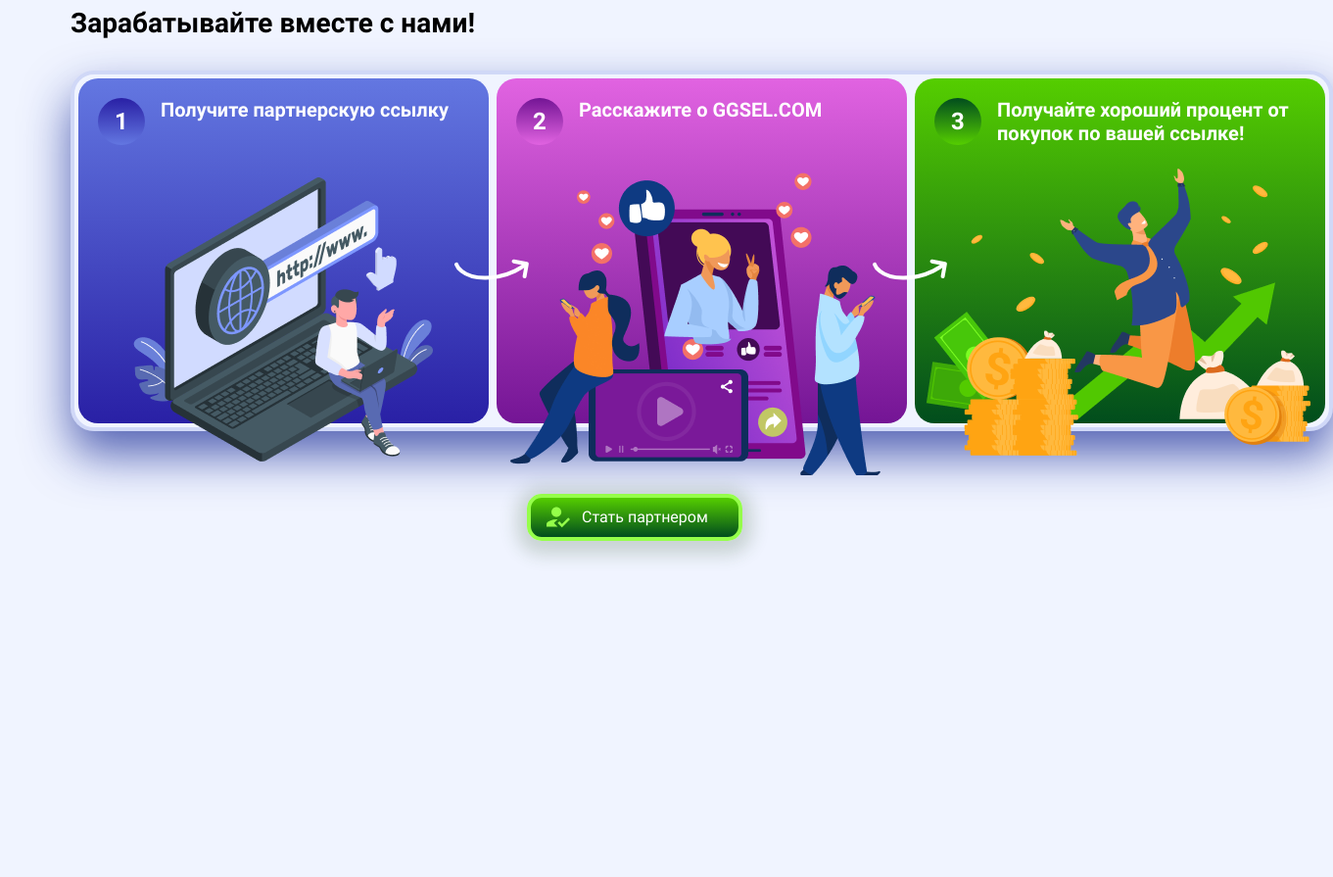
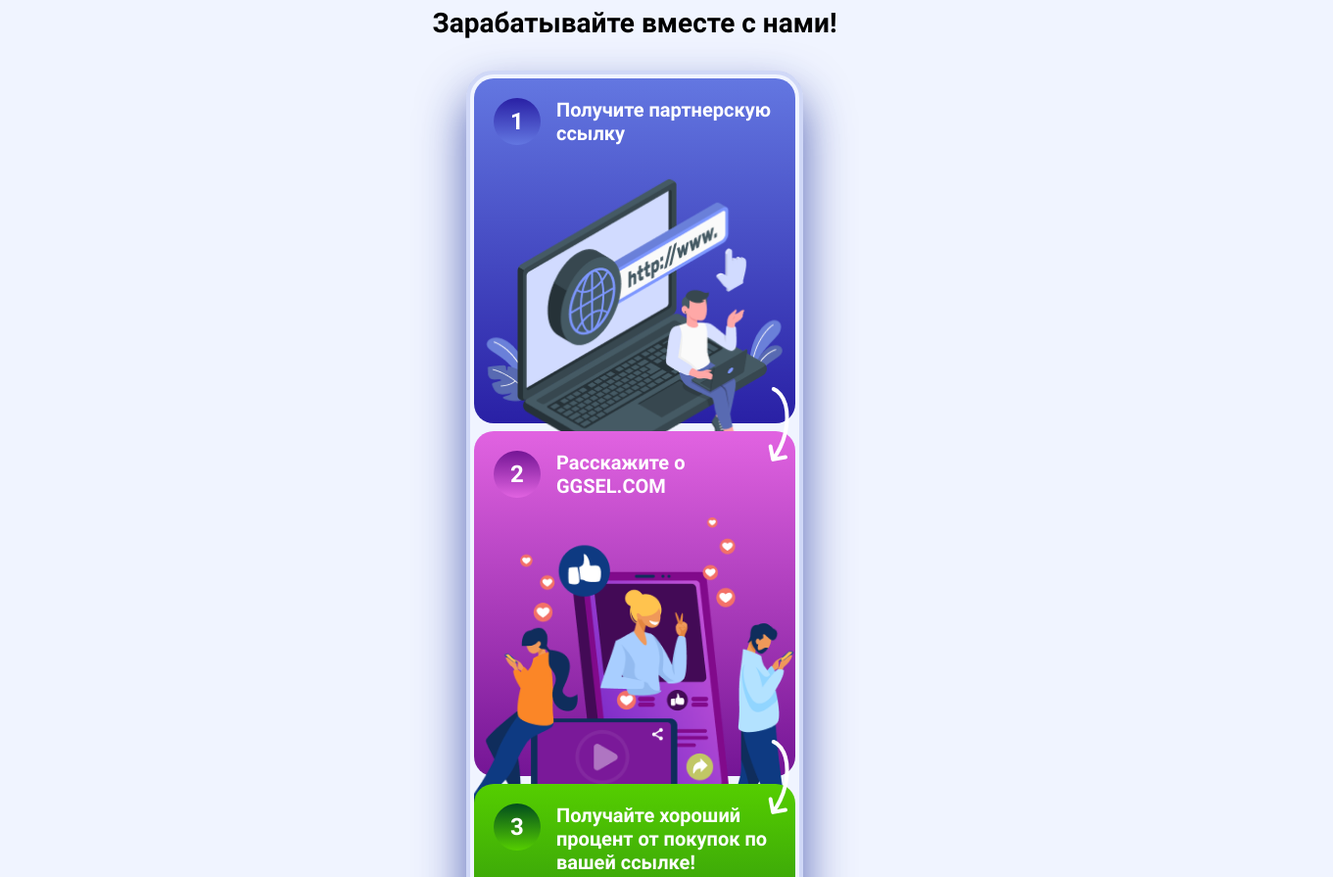
Before and after one commit to RezantsevaYana/Test-task__GGSel, a website: page src/index.html in a window 1280 px wide. Shown: the top 895 px of the page at 98% size, 1361 px wide, since content can reach past the window. Before the commit the page ends 800 px from the top, so only its background shows below. Drawn offline with nearby package versions, Linux system fonts and the light colour scheme; files that its build step writes are made by us from their sources; files whose address does not match are found by name.

Commit message:
add adaptiv

```diff
--- a/src/index.html
+++ b/src/index.html
@@ -1,13 +1,16 @@
 <!DOCTYPE html>
 <html lang="en">
+
 <head>
     <meta charset="UTF-8">
     <meta name="viewport" content="width=device-width, initial-scale=1.0">
     <title>Document</title>
     <link rel="stylesheet" href="./css/style.css">
 </head>
+
 <body class="body">
     <page class="page">
+        <main class="main">
             <h1 class="title">Зарабатывайте вместе с нами!</h1>
             <ul class="steps">
                 <li class="step step__1 m-1">
@@ -15,7 +18,7 @@
                         <span class="step__number step__number_1">1</span>
                         <h2 class="step__title">Получите партнерскую ссылку</h2>
                     </div>
-                <img class="step__image" src="./images/step1.png" alt="переход по ссылке"/>
+                    <img class="step__image" src="./images/step1.png" alt="переход по ссылке" />
 
                 </li>
 
@@ -24,7 +27,7 @@
                         <span class="step__number step__number_2">2</span>
                         <h2 class="step__title">Расскажите o GGSEL.COM</h2>
                     </div>
-                <img class="step__image" src="./images/step2.png" alt="люди делятся ссылкой"/>
+                    <img class="step__image" src="./images/step2.png" alt="люди делятся ссылкой" />
                 </li>
 
                 <li class="step step__3 m-1">
@@ -32,12 +35,14 @@
                         <span class="step__number step__number_3">3</span>
                         <h2 class="step__title">Получайте хороший процент от покупок по вашей ссылке!</h2>
                     </div>
-                <img class="step__image" src="./images/step3.png" alt="разбогатевший человек"/>
+                    <img class="step__image" src="./images/step3.png" alt="разбогатевший человек" />
                 </li>
             </ul>
             <button class="button m-16">Стать партнером</button>
+        </main>
 
     </page>
 
 </body>
+
 </html>
--- a/src/styles/blocks/button.scss
+++ b/src/styles/blocks/button.scss
@@ -19,7 +19,7 @@
     border: 4px solid #95FF4A;
     background: linear-gradient(180deg, #55CE00 0%, #014D1D 100%);
     cursor: pointer;
-    box-shadow: 0px 4px 18px 10px rgba(45, 80, 34, 0.2);
+    box-shadow: 0px 0px 1px 7px rgba(67, 199, 26, 0.2);
 
     &::before {
         content: '';
@@ -31,4 +31,13 @@
         height: 24px;
     }
 
+    &:hover {
+        background:  #55CE00;
+        box-shadow: none;
+    }
+
+    &:active {
+        background: #014D1D;
+        box-shadow: none;
+    }
 }
--- a/src/styles/blocks/step.scss
+++ b/src/styles/blocks/step.scss
@@ -78,16 +78,26 @@
         content: '';
         display: block;
         position: absolute;
-        top: 50%;
+        top: 30%;
         right: -50px;
         background-image: url(../../images/arrow.svg);
         background-repeat: no-repeat;
         width: 92px;
         height: 40px;
         z-index: 1;
+
+        @media screen and (max-width: 1320px) {
+            transform: scale(-1, 1) rotate(90deg);
+            top: 95%;
+            right: -30px;
+        }
     }
 
     &:last-child:after {
         display: none;
     }
+
+    @media screen and (max-width: 1320px) {
+        width: 328px;
+    }
 }
--- a/src/styles/blocks/steps.scss
+++ b/src/styles/blocks/steps.scss
@@ -6,4 +6,10 @@
     border-radius: 24px;
     border: 4px solid rgba(107, 125, 222, 0.24);
     box-shadow: 0px 24px 48px 0px rgba(23, 43, 151, 0.72);
+    margin: 0 auto;
+
+    @media screen and (max-width: 1320px) {
+        flex-direction: column;
+        border-radius: 28px;
+    }
 }
--- a/src/styles/style.scss
+++ b/src/styles/style.scss
@@ -17,12 +17,25 @@
 }
 
 .page {
-    width: 90%;
+    width: 100%;
+    height: 100vh;
     margin: 0 auto;
+    display: flex;
+    align-items: center;
+    justify-content: center;
+
+    @media screen and (max-width: 1320px) {
+        height: auto;
+    }
+}
+
+.main {
+    width: fit-content;
     display: flex;
     align-items: start;
     justify-content: center;
     flex-direction: column;
+    margin: 0 auto;
 }
 
 .title {
```
Also changed, not shown: build/css/style.css, build/images/step1.svg (added), build/images/step2.svg (added), build/images/step3.svg (added), build/index.html. Lines whose indentation alone changed are shown as unchanged.
